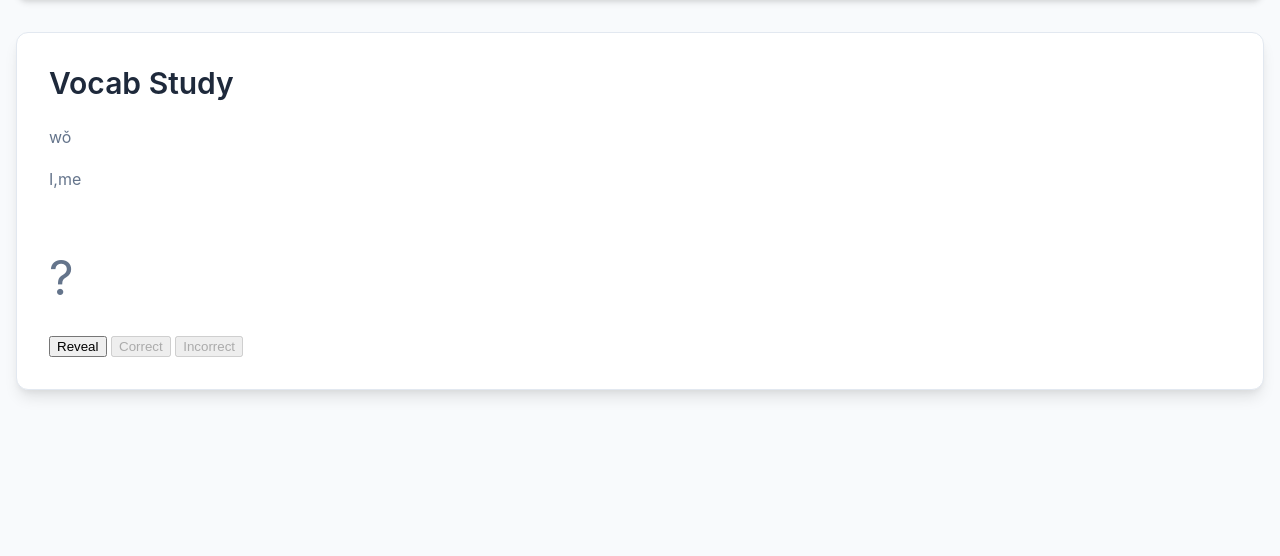
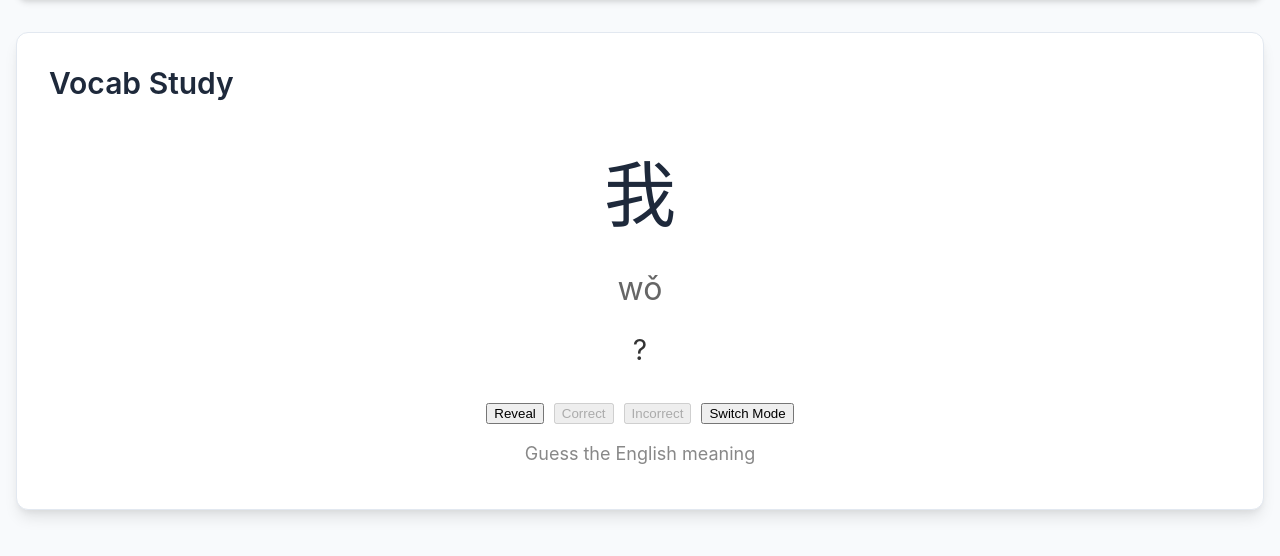
Before and after one commit to BenWassa/Vox, a Flask app: page / in a window 1280 px wide. Shown: the part 107-663 px from the top of the page. Run offline with Flask 3, Linux system fonts and the light colour scheme.

Commit message:
Enhance vocab study interface with improved layout and mode switching functionality

```diff
--- a/webapp/static/app.js
+++ b/webapp/static/app.js
@@ -1,4 +1,6 @@
+
 let currentCard = null;
+let mode = 'guess-english'; // 'guess-english' or 'guess-hanzi'
 
 function showTab(name) {
     document.querySelectorAll('.tab').forEach(div => div.style.display = 'none');
@@ -10,40 +12,71 @@ function showTab(name) {
 
 function loadCard() {
     fetch('/api/card').then(r => r.json()).then(data => {
+        const pinyin = document.getElementById('pinyin');
+        const english = document.getElementById('english');
+        const hanzi = document.getElementById('hanzi');
+        const revealBtn = document.getElementById('reveal');
+        const correctBtn = document.getElementById('correct');
+        const incorrectBtn = document.getElementById('incorrect');
+        const modeLabel = document.getElementById('mode-label');
+
         if (!data.available) {
-            document.getElementById('pinyin').innerText = 'All done!';
-            document.getElementById('english').innerText = '';
-            document.getElementById('hanzi').innerText = '';
-            document.getElementById('reveal').disabled = true;
-            document.getElementById('correct').disabled = true;
-            document.getElementById('incorrect').disabled = true;
+            pinyin.innerText = '';
+            english.innerText = '';
+            hanzi.innerText = 'All done!';
+            revealBtn.disabled = true;
+            correctBtn.disabled = true;
+            incorrectBtn.disabled = true;
+            modeLabel.innerText = '';
             currentCard = null;
             return;
         }
         currentCard = data.card;
-        document.getElementById('pinyin').innerText = data.card.pinyin;
-        document.getElementById('english').innerText = data.card.english;
-        document.getElementById('hanzi').innerText = '?';
-        document.getElementById('reveal').disabled = false;
-        document.getElementById('correct').disabled = true;
-        document.getElementById('incorrect').disabled = true;
+        if (mode === 'guess-english') {
+            hanzi.innerText = data.card.hanzi;
+            pinyin.innerText = data.card.pinyin;
+            english.innerText = '?';
+            modeLabel.innerText = 'Guess the English meaning';
+        } else {
+            hanzi.innerText = '?';
+            pinyin.innerText = '';
+            english.innerText = data.card.english;
+            modeLabel.innerText = 'Guess the Hanzi and Pinyin';
+        }
+        revealBtn.disabled = false;
+        correctBtn.disabled = true;
+        incorrectBtn.disabled = true;
     });
 }
 
 function reveal() {
     if (!currentCard) return;
-    document.getElementById('hanzi').innerText = currentCard.hanzi;
+    const hanzi = document.getElementById('hanzi');
+    const pinyin = document.getElementById('pinyin');
+    const english = document.getElementById('english');
+    if (mode === 'guess-english') {
+        english.innerText = currentCard.english;
+    } else {
+        hanzi.innerText = currentCard.hanzi;
+        pinyin.innerText = currentCard.pinyin;
+    }
     document.getElementById('correct').disabled = false;
     document.getElementById('incorrect').disabled = false;
     document.getElementById('reveal').disabled = true;
 }
 
 function mark(correct) {
+    if (!currentCard) return;
     fetch('/api/card/' + currentCard.id, {
         method: 'POST',
         headers: {'Content-Type': 'application/json'},
         body: JSON.stringify({correct: correct})
     }).then(() => loadCard());
+}
+
+function switchMode() {
+    mode = (mode === 'guess-english') ? 'guess-hanzi' : 'guess-english';
+    loadCard();
 }
 
 function loadGrammar() {
--- a/webapp/templates/index.html
+++ b/webapp/templates/index.html
@@ -13,14 +13,20 @@
     </nav>
     <div id="vocab" class="tab">
         <h2>Vocab Study</h2>
-        <div id="card">
-            <p id="pinyin"></p>
-            <p id="english"></p>
-            <p id="hanzi" style="font-size:48px;">?</p>
+        <div id="card-container">
+            <div id="card" style="display: flex; flex-direction: column; align-items: center; justify-content: center; min-height: 250px;">
+                <span id="hanzi" style="font-size: 72px; margin: 16px 0;">?</span>
+                <span id="pinyin" style="font-size: 32px; color: #666; margin-bottom: 16px;"></span>
+                <span id="english" style="font-size: 28px; color: #333; margin-bottom: 16px;"></span>
+            </div>
         </div>
-        <button id="reveal" onclick="reveal()">Reveal</button>
-        <button id="correct" onclick="mark(true)" disabled>Correct</button>
-        <button id="incorrect" onclick="mark(false)" disabled>Incorrect</button>
+        <div style="display: flex; justify-content: center; gap: 10px; margin: 16px 0;">
+            <button id="reveal" onclick="reveal()">Reveal</button>
+            <button id="correct" onclick="mark(true)" disabled>Correct</button>
+            <button id="incorrect" onclick="mark(false)" disabled>Incorrect</button>
+            <button id="switch-mode" onclick="switchMode()">Switch Mode</button>
+        </div>
+        <div id="mode-label" style="text-align: center; color: #888; font-size: 18px; margin-bottom: 10px;"></div>
     </div>
     <div id="grammar" class="tab" style="display:none">
         <h2>Grammar Points</h2>
```
Also changed, not shown: README.md.
